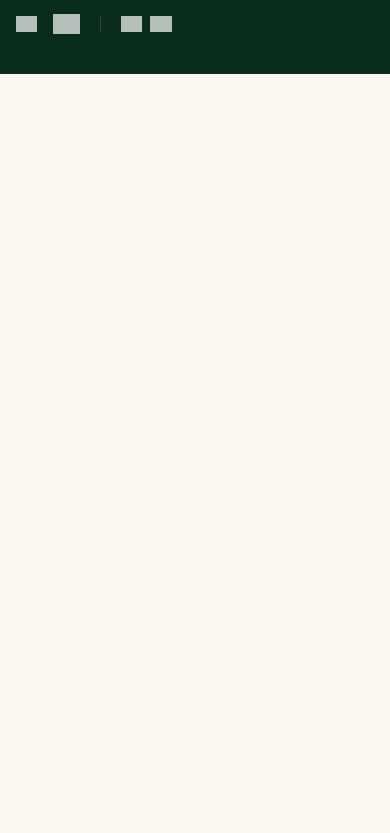
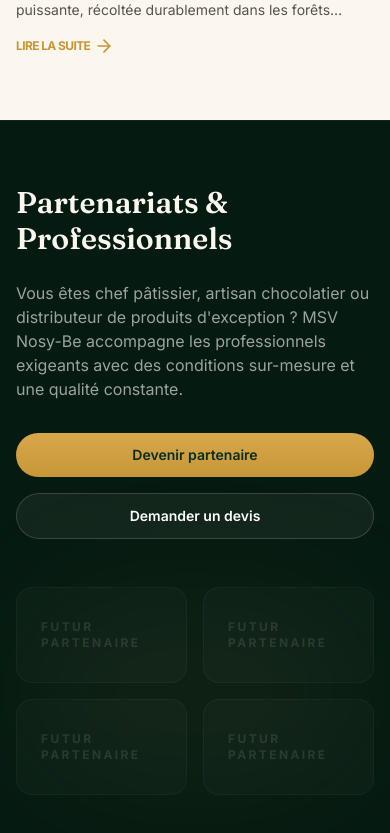
Before and after one commit to lucasananou/vanille, a Next.js app in the folder frontend/: page / in a window 390 px wide. Shown: the part 9751-10584 px from the top of the page. Before the commit the page ends 9825 px from the top, so only its background shows below. Built offline with nearby package versions, Linux system fonts and the light colour scheme; no server answers; grey boxes are pictures that could not be loaded.

Commit message:
feat: add news and partners sections to homepage

```diff
--- a/frontend/src/app/page.tsx
+++ b/frontend/src/app/page.tsx
@@ -499,6 +499,96 @@
           </div>
         </section>
 
+        {/* ACTUALITÉS */}
+        <section id="actualites" className="bg-vanilla-50 text-cacao-900 overflow-hidden">
+          <div className="mx-auto max-w-7xl px-4 py-16 lg:py-24">
+            <div className="flex flex-col md:flex-row md:items-end justify-between gap-6 mb-12">
+              <div>
+                <div className="inline-flex items-center gap-2 rounded-full bg-gold-500/10 px-4 py-2 text-xs font-bold uppercase tracking-widest text-gold-700 border border-gold-500/20 mb-4">
+                  <SparklesIcon />
+                  Actualités
+                </div>
+                <h2 className="font-display text-3xl sm:text-4xl">Dernières nouvelles de la plantation</h2>
+              </div>
+              <Link href="/blog" className="inline-flex items-center gap-2 text-sm font-bold uppercase tracking-widest text-jungle-800 hover:text-gold-600 transition-colors">
+                Toute l'actualité
+                <ArrowRightIcon />
+              </Link>
+            </div>
+
+            <div className="grid md:grid-cols-3 gap-8">
+              {[
+                {
+                  date: "12 Mars 2024",
+                  title: "La récolte 2024 s'annonce exceptionnelle",
+                  excerpt: "Grâce à des conditions météo idéales à Nosy-Be, nos gousses développent des arômes d'une intensité rare...",
+                  image: "/photos-produit-vanille/galerie-photos-qui-sommes-nous/triage-et-calibrage.jpg"
+                },
+                {
+                  date: "05 Mars 2024",
+                  title: "MSV Nosy-Be s'invite dans les cuisines étoilées",
+                  excerpt: "Plusieurs chefs pâtissiers ont choisi notre vanille pour leurs créations de Pâques. Découvrez leurs retours...",
+                  image: "/photos-produit-vanille/galerie-photos-qui-sommes-nous/triage-et-calibrage.jpg"
+                },
+                {
+                  date: "28 Février 2024",
+                  title: "Nouveau : Le Poivre Sauvage de Madagascar",
+                  excerpt: "Nous élargissons notre gamme avec une épice rare et puissante, récoltée durablement dans les forêts malgaches...",
+                  image: "/photos-produit-vanille/galerie-photos-qui-sommes-nous/triage-et-calibrage.jpg"
+                }
+              ].map((news, i) => (
+                <article key={i} className="group cursor-pointer">
+                  <div className="relative aspect-[16/10] rounded-2xl overflow-hidden mb-6 border border-vanilla-200">
+                    <img src={news.image} alt={news.title} className="absolute inset-0 w-full h-full object-cover transform group-hover:scale-105 transition-transform duration-500" />
+                    <div className="absolute top-4 left-4 bg-white/90 backdrop-blur-sm px-3 py-1 rounded-full text-[10px] font-bold text-jungle-900 uppercase">
+                      {news.date}
+                    </div>
+                  </div>
+                  <h3 className="font-display text-xl mb-3 group-hover:text-gold-600 transition-colors">{news.title}</h3>
+                  <p className="text-sm text-cacao-600 line-clamp-2 mb-4">{news.excerpt}</p>
+                  <span className="text-xs font-bold uppercase tracking-tighter text-gold-600 flex items-center gap-1 group-hover:gap-2 transition-all">
+                    Lire la suite <ArrowRightIcon />
+                  </span>
+                </article>
+              ))}
+            </div>
+          </div>
+        </section>
+
+        {/* PARTENAIRES */}
+        <section id="partenaires" className="bg-jungle-950 text-vanilla-50 py-16 overflow-hidden border-y border-vanilla-100/5">
+          <div className="mx-auto max-w-7xl px-4">
+            <div className="grid lg:grid-cols-2 gap-12 items-center">
+              <div>
+                <h2 className="font-display text-3xl sm:text-4xl mb-6">Partenariats & Professionnels</h2>
+                <p className="text-white/60 mb-8 max-w-lg">
+                  Vous êtes chef pâtissier, artisan chocolatier ou distributeur de produits d'exception ?
+                  MSV Nosy-Be accompagne les professionnels exigeants avec des conditions sur-mesure et une qualité constante.
+                </p>
+                <div className="flex flex-col sm:flex-row gap-4">
+                  <Link href="/contact" className="inline-flex items-center justify-center gap-2 rounded-full px-8 py-3 text-sm font-semibold text-jungle-900 bg-gradient-to-b from-gold-500 to-gold-600 hover:opacity-90 transition focus-ring">
+                    Devenir partenaire
+                  </Link>
+                  <Link href="/contact" className="inline-flex items-center justify-center gap-2 rounded-full px-8 py-3 text-sm font-semibold glass hover:bg-vanilla-50/10 transition focus-ring text-white">
+                    Demander un devis
+                  </Link>
+                </div>
+              </div>
+
+              <div className="relative">
+                <div className="absolute inset-0 bg-gold-500/5 blur-3xl rounded-full"></div>
+                <div className="relative grid grid-cols-2 gap-4">
+                  {[1, 2, 3, 4].map(idx => (
+                    <div key={idx} className="aspect-video rounded-2xl border border-vanilla-100/10 bg-vanilla-50/5 flex items-center justify-center p-6 grayscale opacity-40 hover:grayscale-0 hover:opacity-100 transition-all duration-500 group">
+                      <span className="text-xs font-bold tracking-[0.2em] uppercase text-vanilla-100/30 group-hover:text-gold-500 transition-colors">Futur Partenaire</span>
+                    </div>
+                  ))}
+                </div>
+              </div>
+            </div>
+          </div>
+        </section>
+
         {/* FINAL CTA */}
         <section className="relative overflow-hidden">
           <div className="absolute inset-0 bg-jungle-900" aria-hidden="true"></div>
```
